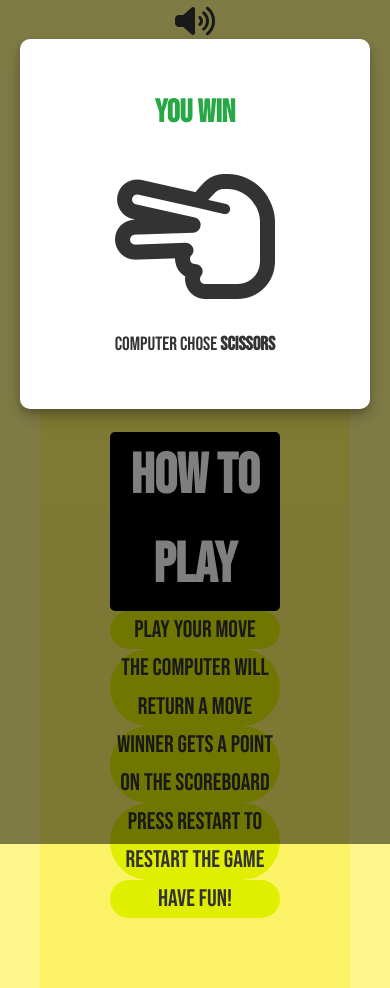
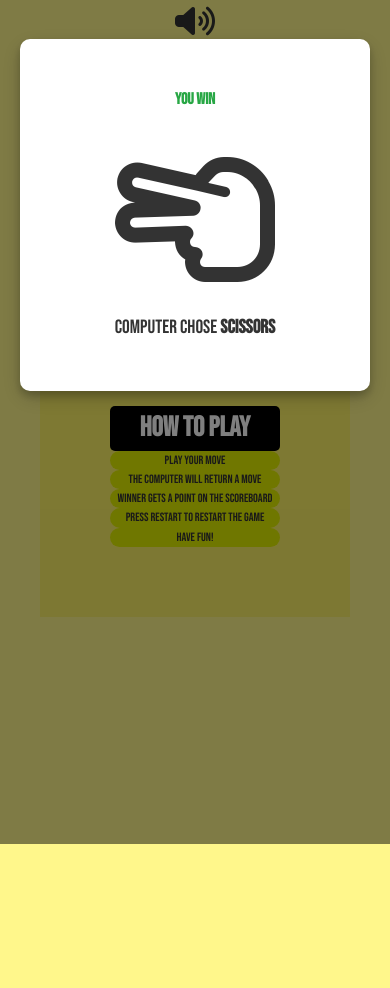
Before and after one commit to danpopovsky1997/rock-paper-scissors-project-2, a plain HTML site: page index.html in a window 390 px wide. Both pictures are taken after a click on the icon 81 px from the left and 241 px from the top of the page. After the commit the page ends 844 px from the top, so only its background shows below. Drawn offline with Linux system fonts and the light colour scheme.

Commit message:
Make final updates to style changes and media queries

```diff
--- a/assets/css/modal.css
+++ b/assets/css/modal.css
@@ -1,3 +1,4 @@
+/* This Modal is what shows up to clarify the winner of the round */
 :root {
     --modal-duration: 1s;
 }
@@ -27,7 +28,7 @@
 }
 
 .modal-content h1 {
-    margin-bottom: 1rem;
+    margin-bottom: 1.5rem;
 }
 
 .modal-content p {
@@ -35,6 +36,7 @@
     margin-top: 1rem;
 }
 
+/* This animation allows the modal to fade in */
 @keyframes modalopen {
     from {
         opacity: 0;
@@ -45,3 +47,9 @@
         opacity: 1;
     }
 }
+
+@media(max-width: 375px) {
+    .modal-content {
+        width: 85%;
+    }
+}
--- a/assets/css/style.css
+++ b/assets/css/style.css
@@ -2,6 +2,7 @@
 /* Imported font from Google Fonts */
 
 :root {
+    /*This root allows me to control colors more efficiently*/
     --primary-color: #887f00;
     --dark-color: #000000;
     --light-color: #f4f4f4;
@@ -104,6 +105,8 @@ body {
 }
 
 #intructions h3 {
+    width: 100%;
+    height: auto;
     border-radius: 5px;
     color: white;
     font-size: 3.5em;
@@ -111,6 +114,9 @@ body {
 }
 
 #intructions li {
+    border: 5px;
+    width: 100%;
+    height: auto;
     background-color: #e0ef00;
     display: block;
     font-size: 1.5em;
@@ -143,6 +149,12 @@ body {
     }
 }
 
+@media(max-width: 550px) {
+    #intructions {
+        font-size: 65%;
+    }
+}
+
 @media(max-width: 500px) {
     .choices {
         font-size: 65%;
@@ -153,6 +165,26 @@ body {
     .choices {
         font-size: 40%;
     }
+
+    #intructions {
+        font-size: 50%;
+    }
+
+    h1 {
+        font-size: 100%
+    }
+}
+
+@media(max-width: 375px) {
+    #intructions {
+        font-size: 45%;
+    }
+}
+
+@media(max-width: 320px) {
+    #intructions {
+        font-size: 35%;
+    }
 }
 
 @media(max-width: 270px) {
```
Also changed, not shown: index.html (+2 -0 lines).
